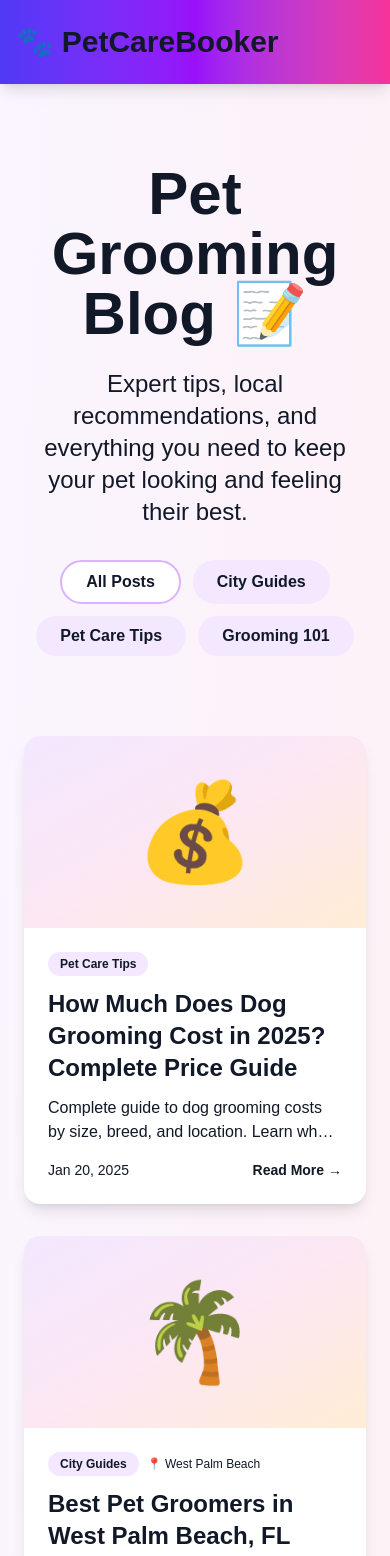
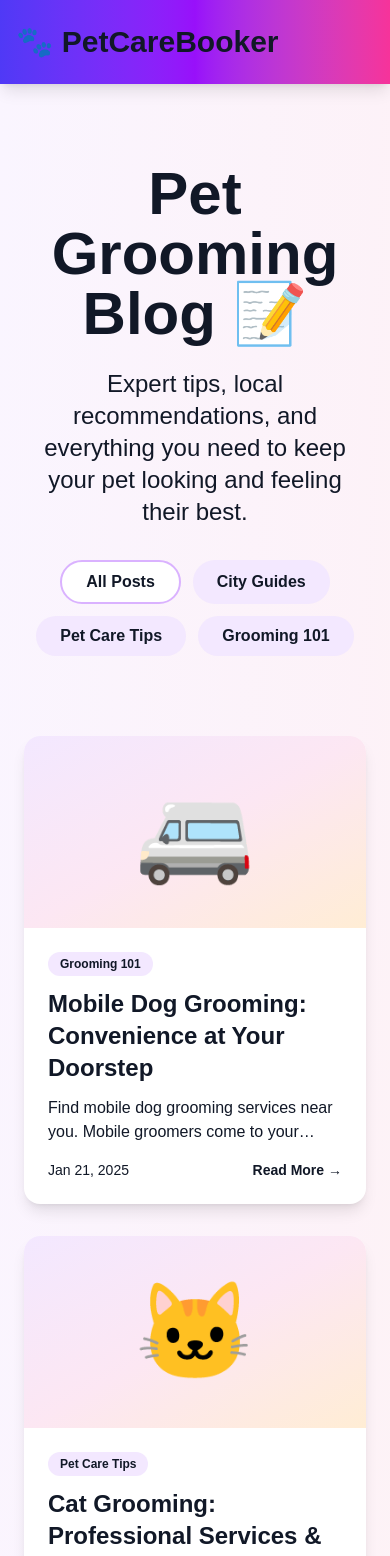
Before and after one commit to hammad0025/petcarebooker, a Next.js app in the folder frontend/: page /blog in a window 390 px wide. Shown: the top 1556 px of the page. Built offline with nearby package versions, Linux system fonts and the light colour scheme.

Commit message:
Add new SEO pages to blog listing
- Added mobile-dog-grooming, cat-grooming, poodle-grooming, yorkie-grooming, shih-tzu-grooming, dog-grooming-school, and cat-grooming-supplies to blog page
- Added url field to support standalone pages (not under /blog/)
- All new pages now visible on blog page

```diff
--- a/frontend/app/blog/page.tsx
+++ b/frontend/app/blog/page.tsx
@@ -11,6 +11,76 @@ export const metadata: Metadata = {
 };
 
 const blogPosts = [
+  {
+    slug: 'mobile-dog-grooming',
+    title: 'Mobile Dog Grooming: Convenience at Your Doorstep',
+    excerpt: 'Find mobile dog grooming services near you. Mobile groomers come to your home with fully-equipped vans. Perfect for anxious pets, busy schedules, and multi-pet households.',
+    category: 'Grooming 101',
+    city: null,
+    image: '🚐',
+    date: '2025-01-21',
+    url: '/mobile-dog-grooming',
+  },
+  {
+    slug: 'cat-grooming',
+    title: 'Cat Grooming: Professional Services & Tips',
+    excerpt: 'Find professional cat grooming services near you. Expert cat groomers offer gentle handling, breed-specific cuts, and mobile grooming. Book cat grooming online with verified reviews.',
+    category: 'Pet Care Tips',
+    city: null,
+    image: '🐱',
+    date: '2025-01-21',
+    url: '/cat-grooming',
+  },
+  {
+    slug: 'poodle-grooming',
+    title: 'Poodle Grooming Styles: Complete Guide to Poodle Cuts',
+    excerpt: 'Discover popular poodle grooming styles and poodle cuts. Learn about puppy cut, continental cut, sporting cut, and more. Find professional poodle groomers and learn how to groom a poodle.',
+    category: 'Grooming 101',
+    city: null,
+    image: '🐩',
+    date: '2025-01-21',
+    url: '/poodle-grooming',
+  },
+  {
+    slug: 'yorkie-grooming',
+    title: 'Yorkie Grooming Styles: Yorkie Haircuts & Professional Grooming',
+    excerpt: 'Discover popular Yorkie grooming styles and Yorkie haircuts. Learn about the puppy cut, show cut, and other Yorkie grooming options. Find professional Yorkie groomers near you.',
+    category: 'Grooming 101',
+    city: null,
+    image: '🐕',
+    date: '2025-01-21',
+    url: '/yorkie-grooming',
+  },
+  {
+    slug: 'shih-tzu-grooming',
+    title: 'Shih Tzu Grooming Styles: Types of Shih Tzu Haircuts',
+    excerpt: 'Discover popular Shih Tzu grooming styles and types of Shih Tzu haircuts. Learn about the puppy cut, show cut, teddy bear cut, and more. Find professional Shih Tzu groomers.',
+    category: 'Grooming 101',
+    city: null,
+    image: '🐶',
+    date: '2025-01-21',
+    url: '/shih-tzu-grooming',
+  },
+  {
+    slug: 'dog-grooming-school',
+    title: 'Dog Grooming School: Become a Professional Groomer',
+    excerpt: 'Find the best dog grooming school and course programs. Learn how to become a professional dog groomer with certification, online courses, and hands-on training.',
+    category: 'Grooming 101',
+    city: null,
+    image: '🎓',
+    date: '2025-01-21',
+    url: '/dog-grooming-school',
+  },
+  {
+    slug: 'cat-grooming-supplies',
+    title: 'Cat Grooming Supplies: Products & Tools for Home Grooming',
+    excerpt: 'Shop the best cat grooming supplies, products, and tools. Find cat grooming brushes, combs, shampoos, and more. Professional-quality cat grooming supplies for home use.',
+    category: 'Pet Care Tips',
+    city: null,
+    image: '🛒',
+    date: '2025-01-21',
+    url: '/cat-grooming-supplies',
+  },
   {
     slug: 'how-much-does-dog-grooming-cost',
     title: 'How Much Does Dog Grooming Cost in 2025? Complete Price Guide',
@@ -159,7 +229,7 @@ export default function BlogPage() {
             {blogPosts.map((post) => (
               <Link
                 key={post.slug}
-                href={`/blog/${post.slug}`}
+                href={post.url || `/blog/${post.slug}`}
                 className="bg-white rounded-2xl shadow-lg hover:shadow-2xl transition-all hover:-translate-y-2 overflow-hidden group"
               >
                 {/* Image Placeholder */}
```
